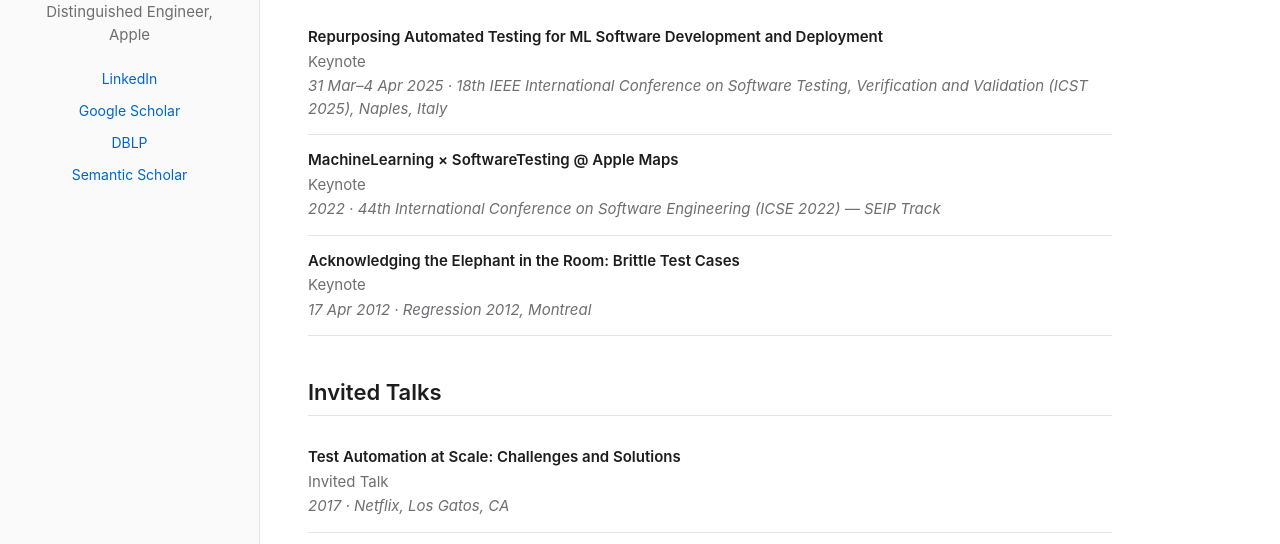
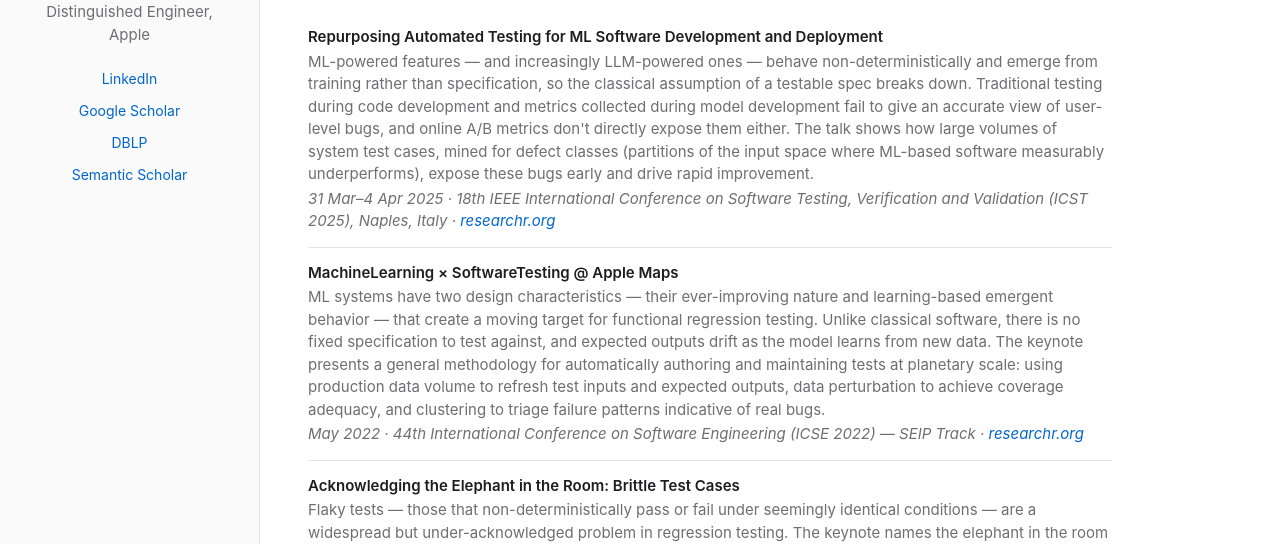
Before and after one commit to atifmmemon/atifmmemon.github.io, a plain HTML site: page talks.html in a window 1280 px wide. Shown: the part 228-772 px from the top of the page. Drawn offline with Linux system fonts and the light colour scheme.

Commit message:
Expand keynote abstracts with ML/AI framing
Give each of the 3 keynotes a balanced 3-sentence abstract. Add
researchr.org links for the two post-2020 keynotes. Drop the redundant
'Keynote' role label (the section header already says 'Keynotes') and
frame each talk around what makes ML testing distinct from classical
testing. The 2012 Regression flaky-tests keynote now ends with a
forward-looking sentence connecting it to the ML-based testing work
that followed.

Co-Authored-By: Claude Opus 4.7 <noreply@anthropic.com>

```diff
--- a/talks.html
+++ b/talks.html
@@ -34,17 +34,17 @@
     <ul class="pub-list">
       <li>
         <span class="pub-title">Repurposing Automated Testing for ML Software Development and Deployment</span>
-        <span class="pub-authors">Keynote</span>
-        <span class="pub-venue">31 Mar&ndash;4 Apr 2025 &middot; 18th IEEE International Conference on Software Testing, Verification and Validation (ICST 2025), Naples, Italy</span>
+        <span class="pub-authors">ML-powered features &mdash; and increasingly LLM-powered ones &mdash; behave non-deterministically and emerge from training rather than specification, so the classical assumption of a testable spec breaks down. Traditional testing during code development and metrics collected during model development fail to give an accurate view of user-level bugs, and online A/B metrics don't directly expose them either. The talk shows how large volumes of system test cases, mined for defect classes (partitions of the input space where ML-based software measurably underperforms), expose these bugs early and drive rapid improvement.</span>
+        <span class="pub-venue">31 Mar&ndash;4 Apr 2025 &middot; 18th IEEE International Conference on Software Testing, Verification and Validation (ICST 2025), Naples, Italy &middot; <a href="https://conf.researchr.org/track/icst-2025/icst-2025-keynotes" target="_blank" rel="noopener">researchr.org</a></span>
       </li>
       <li>
         <span class="pub-title">MachineLearning &times; SoftwareTesting @ Apple Maps</span>
-        <span class="pub-authors">Keynote</span>
-        <span class="pub-venue">2022 &middot; 44th International Conference on Software Engineering (ICSE 2022) — SEIP Track</span>
+        <span class="pub-authors">ML systems have two design characteristics &mdash; their ever-improving nature and learning-based emergent behavior &mdash; that create a moving target for functional regression testing. Unlike classical software, there is no fixed specification to test against, and expected outputs drift as the model learns from new data. The keynote presents a general methodology for automatically authoring and maintaining tests at planetary scale: using production data volume to refresh test inputs and expected outputs, data perturbation to achieve coverage adequacy, and clustering to triage failure patterns indicative of real bugs.</span>
+        <span class="pub-venue">May 2022 &middot; 44th International Conference on Software Engineering (ICSE 2022) &mdash; SEIP Track &middot; <a href="https://conf.researchr.org/track/icse-2022/icse-2022-keynotes" target="_blank" rel="noopener">researchr.org</a></span>
       </li>
       <li>
         <span class="pub-title">Acknowledging the Elephant in the Room: Brittle Test Cases</span>
-        <span class="pub-authors">Keynote</span>
+        <span class="pub-authors">Flaky tests &mdash; those that non-deterministically pass or fail under seemingly identical conditions &mdash; are a widespread but under-acknowledged problem in regression testing. The keynote names the elephant in the room and surveys the causes, consequences, and approaches for detecting and repairing flaky behavior. The topic has only grown in importance since: continuous-integration pipelines and ML-driven features amplify the cost of each flaky signal, and the techniques raised here foreshadow the flaky-test ranking and ML-based testing work that followed.</span>
         <span class="pub-venue">17 Apr 2012 &middot; Regression 2012, Montreal</span>
       </li>
     </ul>
```
